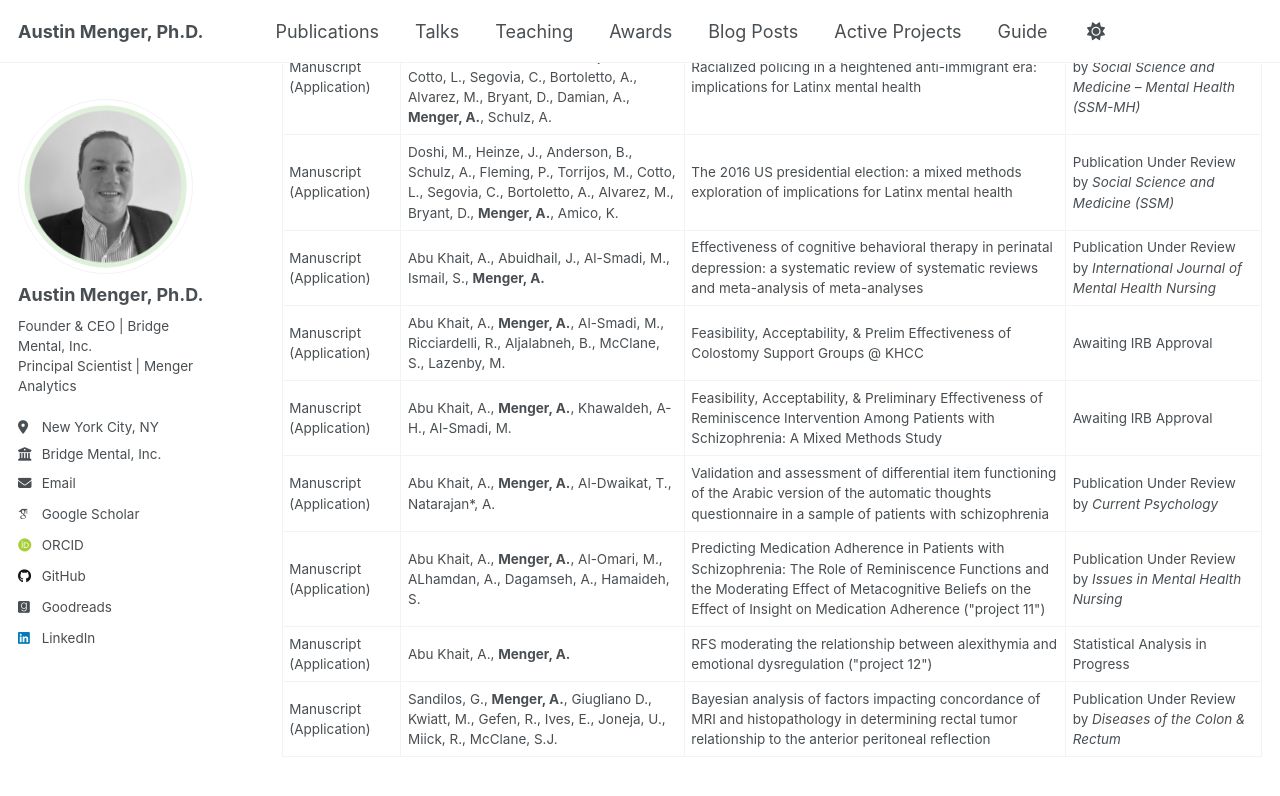
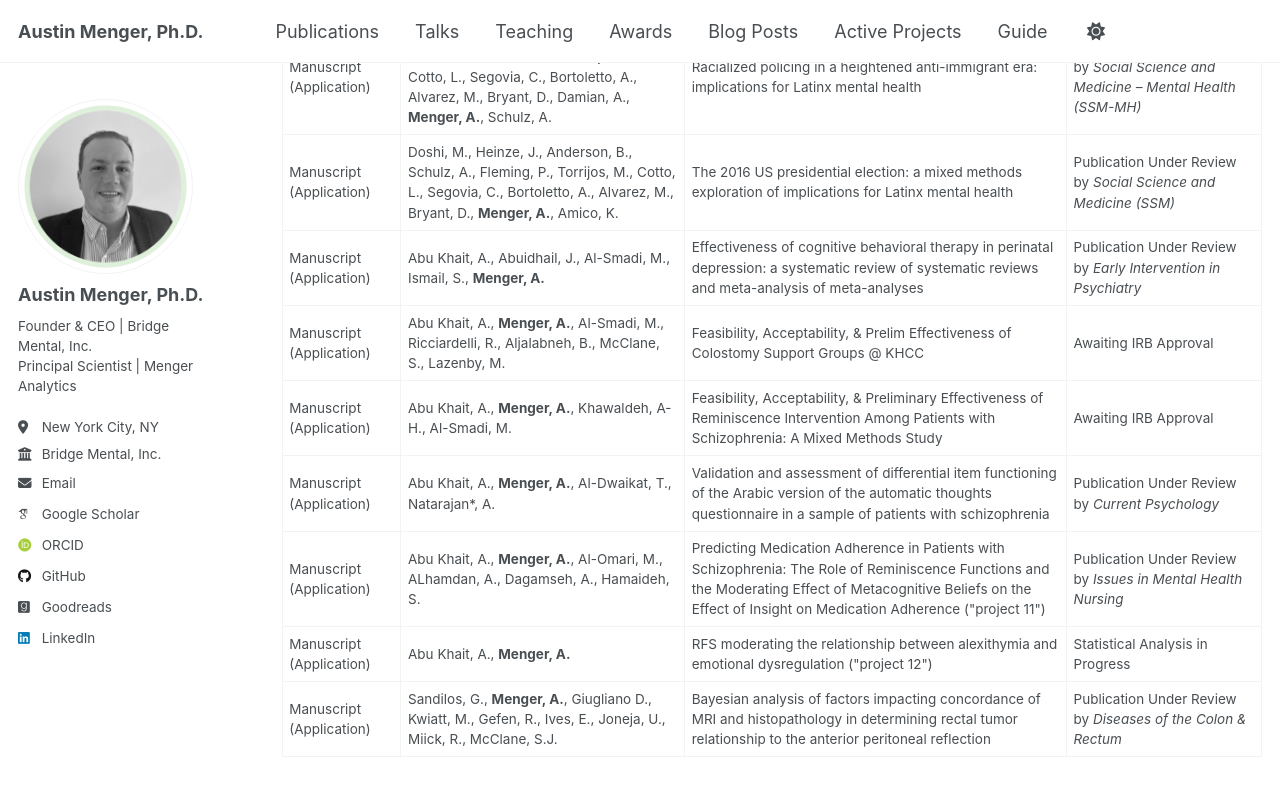
Before and after one commit to austinmenger/austinmenger.github.io, a Jekyll site: the page built from _pages/active_projects.md, in a window 1280 px wide and 900 px high, scrolled down 1227 px. Shown: the top 796 px of the window. Built offline with Jekyll 4.4.1, drawn with Linux system fonts in a browser that asks for light colours; some web fonts are replaced.

Commit message:
Update active_projects.md

```diff
--- a/_pages/active_projects.md
+++ b/_pages/active_projects.md
@@ -131,7 +131,7 @@ author_profile: true
   <td>Manuscript (Application)</td>
   <td>Abu Khait, A., Abuidhail, J., Al-Smadi, M., Ismail, S., <b>Menger, A.</b></td>
   <td>Effectiveness of cognitive behavioral therapy in perinatal depression: a systematic review of systematic reviews and meta-analysis of meta-analyses</td>
-  <td>Publication Under Review by <em>International Journal of Mental Health Nursing</em></td>
+  <td>Publication Under Review by <em>Early Intervention in Psychiatry</em></td>
  </tr>
  <tr>
   <td>Manuscript (Application)</td>
```
